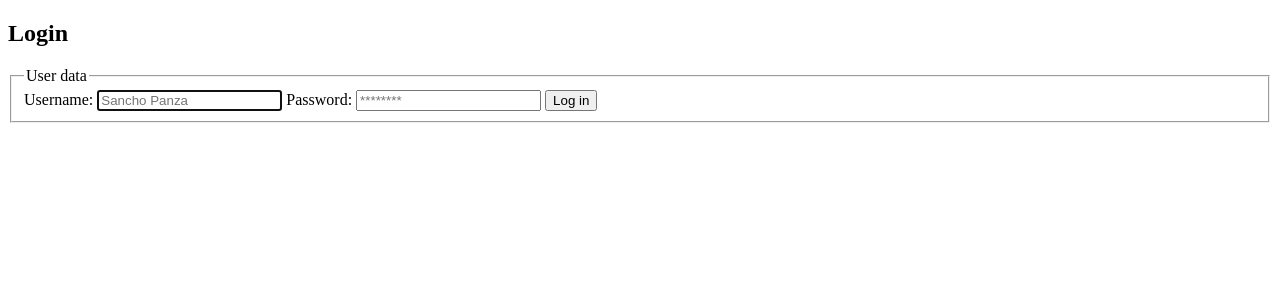
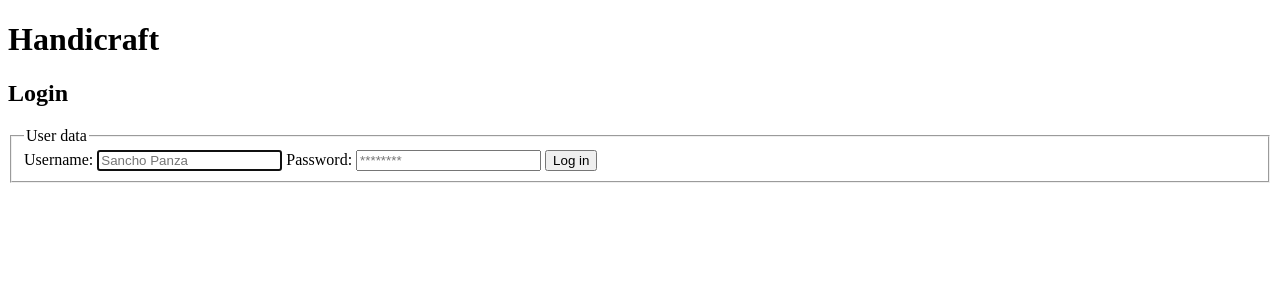
Before and after one commit to eduardocruzpalacios/handicrafts-portal-php-mysql, a PHP site: page / in a window 1280 px wide. Shown: the top 300 px of the page. Run offline with PHP 8.4, Linux system fonts and the light colour scheme.

Commit message:
header view

```diff
--- a/index.php
+++ b/index.php
@@ -36,6 +36,7 @@ if ($_SERVER['REQUEST_METHOD'] == 'POST') {
 </head>
 
 <body>
+  <?php include './views/header.html'?>
   <section>
     <h2>Login</h2>
     <form action="" method="post">
--- /dev/null
+++ b/views/header.html
@@ -0,0 +1,3 @@
+<header>
+  <h1>Handicraft</h1>
+</header>
```
